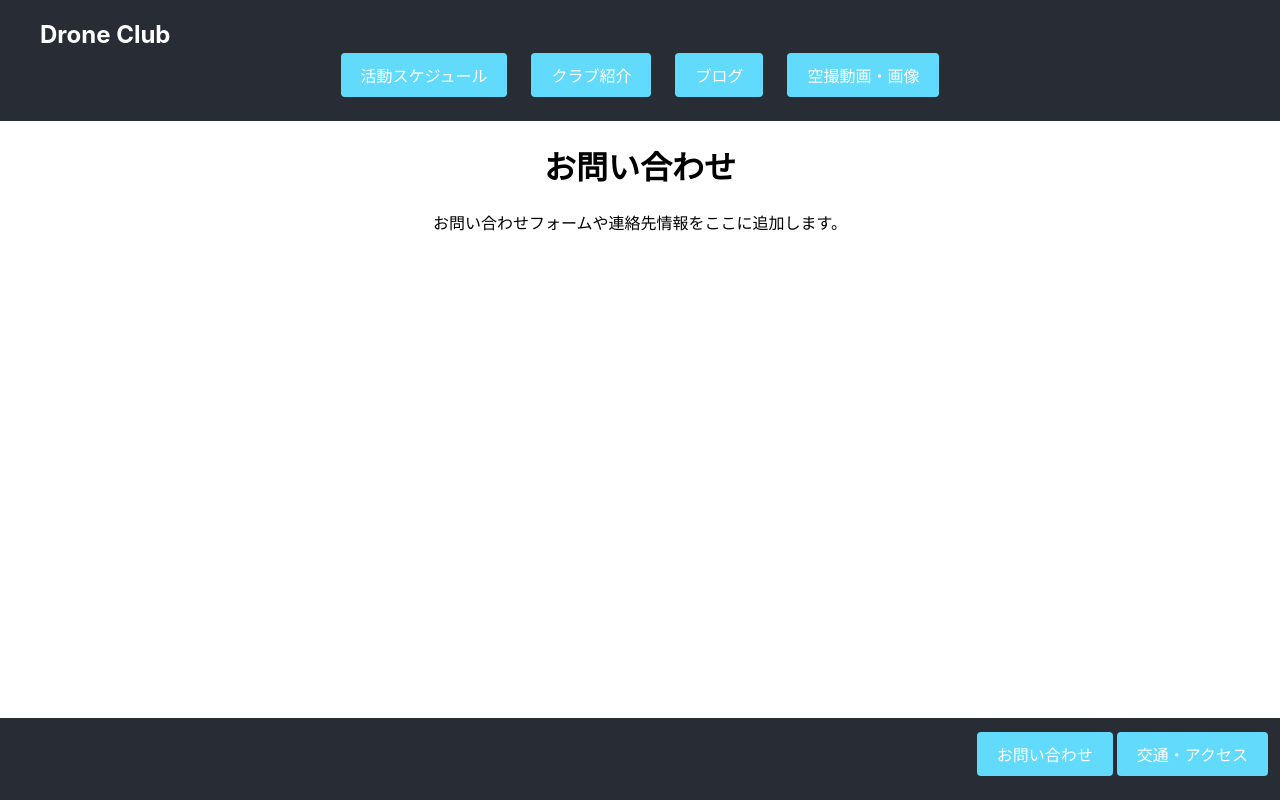
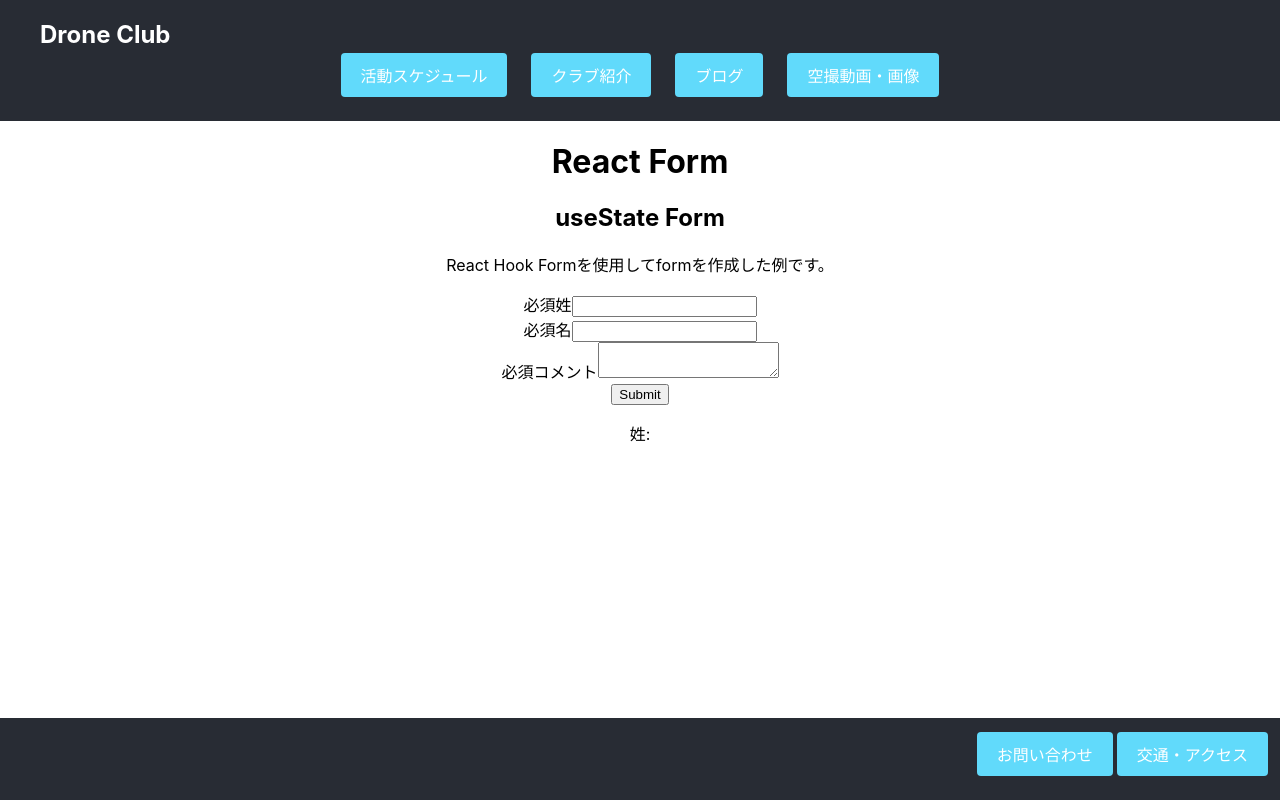
Before and after one commit to tsuyoshi12345/website, a React (Create React App) app in the folder frontend/react-project/: page /contact in a window 1280 px wide. Built offline with nearby package versions, Linux system fonts and the light colour scheme.

Commit message:
foomを作成

```diff
--- a/frontend/react-project/package.json
+++ b/frontend/react-project/package.json
@@ -15,6 +15,7 @@
     "@types/react-dom": "^18.3.0",
     "react": "^18.3.1",
     "react-dom": "^18.3.1",
+    "react-hook-form": "^7.52.2",
     "react-router-dom": "^6.24.0",
     "react-scripts": "5.0.1",
     "typescript": "^4.9.5",
--- a/frontend/react-project/src/pages/contact.tsx
+++ b/frontend/react-project/src/pages/contact.tsx
@@ -1,12 +1,92 @@
-import React from 'react';
+import { FC } from "react";
+
+import { useForm, SubmitHandler } from "react-hook-form";
+
+type Inputs = {
+  firstName: string;
+  lastName: string;
+  comment: string;
+  submit: any;
+};
 
 const Contact: React.FC = () => {
+  const {
+    register,
+    handleSubmit,
+    watch,
+    formState: { errors },
+  } = useForm<Inputs>();
+  const onSubmit: SubmitHandler<Inputs> = (data) => console.log(data);
+
+  // watch
+  const lastName = watch("lastName");
+
   return (
-    <div>
-      <h1>お問い合わせ</h1>
-      <p>お問い合わせフォームや連絡先情報をここに追加します。</p>
+    <div className="wrapper">
+      <h1>React Form</h1>
+      <section className="section">
+        <h2>useState Form</h2>
+        <p>React Hook Formを使用してformを作成した例です。</p>
+        <form onSubmit={handleSubmit(onSubmit)}>
+          <div className="form-item">
+            <label>
+              <span className="label required">必須</span>
+              <span>姓</span>
+              <input
+                type="text"
+                {...register("lastName", {
+                  required: "姓を入力してください",
+                })}
+              />
+            </label>
+            {errors.lastName?.message && (
+              <p className="error-message">{errors.lastName?.message}</p>
+            )}
+          </div>
+          <div className="form-item">
+            <label>
+              <span className="label required">必須</span>
+              <span>名</span>
+              <input
+                type="text"
+                {...register("firstName", {
+                  required: "名を入力してください",
+                })}
+              />
+            </label>
+            {errors.firstName?.message && (
+              <p className="error-message">{errors.firstName?.message}</p>
+            )}
+          </div>
+          <div className="form-item">
+            <label>
+              <span className="label required">必須</span>
+              <span>コメント</span>
+              <textarea
+                {...register("comment", {
+                  required: true,
+                  minLength: {
+                    value: 10,
+                    message: "10文字以上で入力してください",
+                  },
+                  maxLength: {
+                    value: 20,
+                    message: "20文字以下で入力してください",
+                  },
+                })}
+              />
+            </label>
+            {errors.comment?.message && (
+              <p className="error-message">{errors.comment.message}</p>
+            )}
+          </div>
+          <div className="submit-button">
+            <input type="submit" />
+          </div>
+        </form>
+      </section>
+      <p>姓: {lastName}</p>
     </div>
   );
 };
-
 export default Contact;
```
Also changed, not shown: 1 other file (tests, documents, lock files or other folders).
